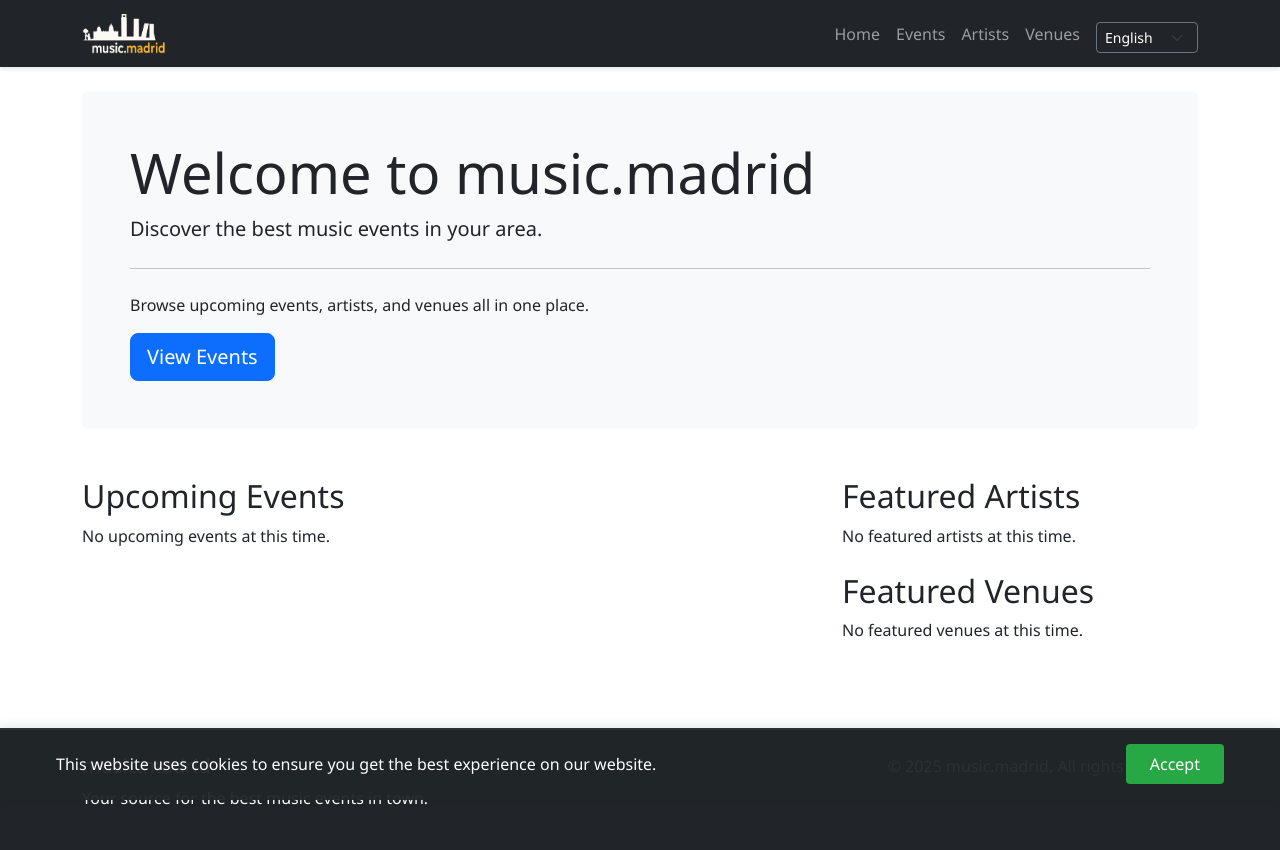
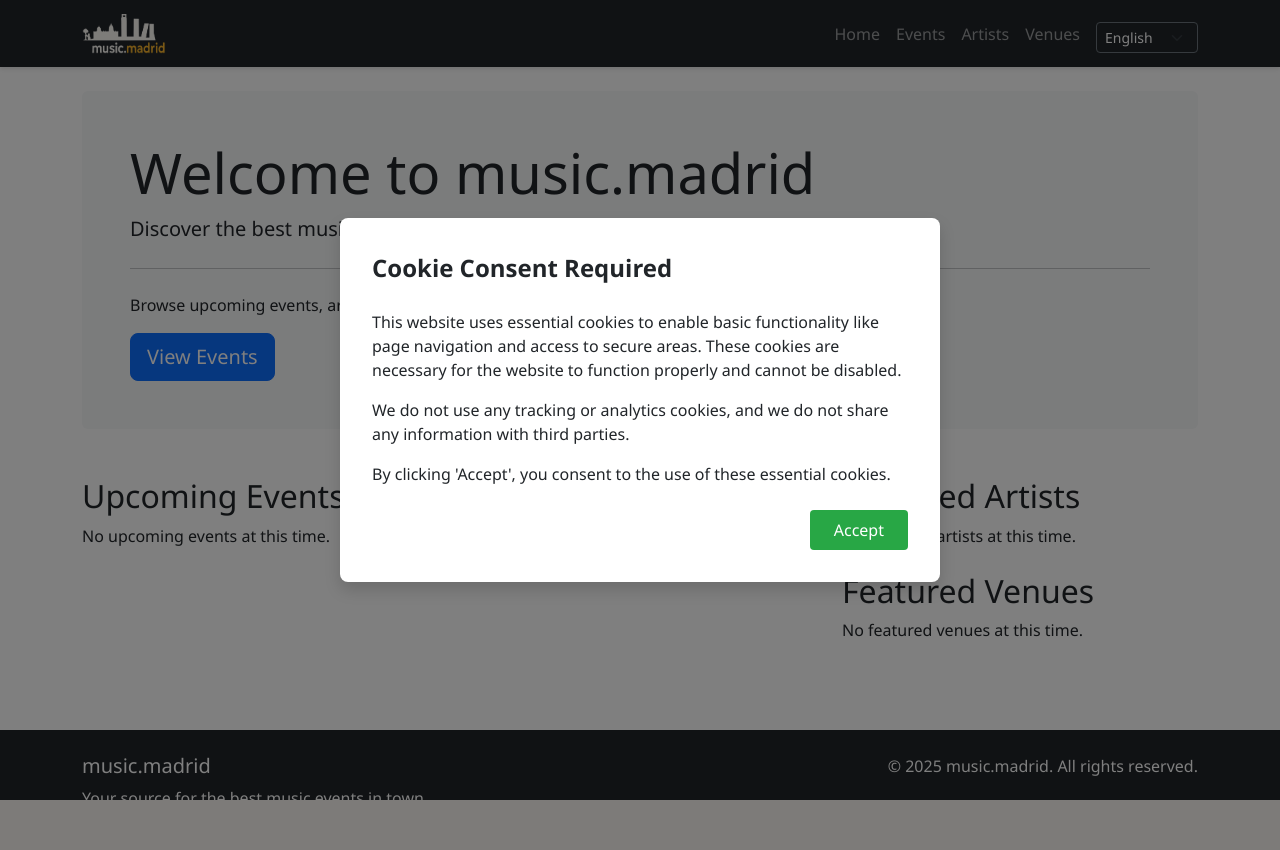
Before and after one commit to mangelajo/musicevents, a Django app: page / in a window 1280 px wide. After the commit the page ends 800 px from the top, so only its background shows below. Run offline with Django 5.2, Linux system fonts and the light colour scheme; data that the repository does not hold is empty.

Commit message:
Update cookie consent to modal dialog
- Convert cookie consent banner to modal dialog
- Block site interaction until cookies are accepted
- Update message to explain essential cookie usage
- Update Spanish translations

```diff
--- a/events/static/events/css/cookie-consent.css
+++ b/events/static/events/css/cookie-consent.css
@@ -1,31 +1,57 @@
-#cookie-consent-banner {
+#cookie-consent-overlay {
     display: none;
     position: fixed;
-    bottom: 0;
+    top: 0;
     left: 0;
     right: 0;
-    background: rgba(33, 37, 41, 0.95);
-    color: white;
-    padding: 1rem;
-    z-index: 1000;
-    box-shadow: 0 -2px 10px rgba(0, 0, 0, 0.1);
+    bottom: 0;
+    background: rgba(0, 0, 0, 0.5);
+    z-index: 1050;
 }
 
-#cookie-consent-banner .container {
-    display: flex;
-    justify-content: space-between;
-    align-items: center;
-    max-width: 1200px;
-    margin: 0 auto;
-    padding: 0 1rem;
+#cookie-consent-modal {
+    display: none;
+    position: fixed;
+    top: 50%;
+    left: 50%;
+    transform: translate(-50%, -50%);
+    background: white;
+    color: #212529;
+    padding: 2rem;
+    z-index: 1051;
+    border-radius: 0.5rem;
+    box-shadow: 0 0.5rem 1rem rgba(0, 0, 0, 0.15);
+    max-width: 600px;
+    width: 90%;
 }
 
-#cookie-consent-banner p {
-    margin: 0;
-    padding-right: 2rem;
+#cookie-consent-modal .modal-header {
+    margin-bottom: 1.5rem;
 }
 
-#cookie-consent-banner .btn-accept {
+#cookie-consent-modal .modal-title {
+    font-size: 1.5rem;
+    font-weight: 600;
+    margin: 0;
+    color: #212529;
+}
+
+#cookie-consent-modal .modal-body {
+    margin-bottom: 1.5rem;
+}
+
+#cookie-consent-modal p {
+    margin: 0 0 1rem 0;
+    line-height: 1.5;
+}
+
+#cookie-consent-modal .modal-footer {
+    display: flex;
+    justify-content: flex-end;
+    gap: 1rem;
+}
+
+#cookie-consent-modal .btn-accept {
     background-color: #28a745;
     color: white;
     border: none;
@@ -33,20 +59,23 @@
     border-radius: 0.25rem;
     cursor: pointer;
     transition: background-color 0.2s;
+    font-weight: 500;
 }
 
-#cookie-consent-banner .btn-accept:hover {
+#cookie-consent-modal .btn-accept:hover {
     background-color: #218838;
 }
 
+.cookie-consent-active {
+    overflow: hidden;
+}
+
 @media (max-width: 768px) {
-    #cookie-consent-banner .container {
-        flex-direction: column;
-        text-align: center;
+    #cookie-consent-modal {
+        padding: 1.5rem;
     }
 
-    #cookie-consent-banner p {
-        padding-right: 0;
-        margin-bottom: 1rem;
+    #cookie-consent-modal .modal-title {
+        font-size: 1.25rem;
     }
 }
--- a/events/static/events/js/cookie-consent.js
+++ b/events/static/events/js/cookie-consent.js
@@ -25,20 +25,52 @@ function getCookie(name) {
 
 function showCookieConsent() {
     if (!getCookie('cookieConsent')) {
-        const consentBanner = document.getElementById('cookie-consent-banner');
-        if (consentBanner) {
-            consentBanner.style.display = 'block';
+        const overlay = document.getElementById('cookie-consent-overlay');
+        const modal = document.getElementById('cookie-consent-modal');
+        const body = document.body;
+
+        if (overlay && modal) {
+            overlay.style.display = 'block';
+            modal.style.display = 'block';
+            body.classList.add('cookie-consent-active');
+
+            // Prevent scrolling on the background
+            body.style.overflow = 'hidden';
+
+            // Disable all interactive elements outside the modal
+            const interactiveElements = document.querySelectorAll('a, button, input, select, textarea');
+            interactiveElements.forEach(element => {
+                if (!modal.contains(element)) {
+                    element.setAttribute('tabindex', '-1');
+                    element.setAttribute('aria-hidden', 'true');
+                }
+            });
         }
     }
 }
 
 function acceptCookies() {
     setCookie('cookieConsent', 'accepted', 365);
-    const consentBanner = document.getElementById('cookie-consent-banner');
-    if (consentBanner) {
-        consentBanner.style.display = 'none';
+    const overlay = document.getElementById('cookie-consent-overlay');
+    const modal = document.getElementById('cookie-consent-modal');
+    const body = document.body;
+
+    if (overlay && modal) {
+        overlay.style.display = 'none';
+        modal.style.display = 'none';
+        body.classList.remove('cookie-consent-active');
+
+        // Re-enable scrolling
+        body.style.overflow = '';
+
+        // Re-enable all interactive elements
+        const interactiveElements = document.querySelectorAll('a, button, input, select, textarea');
+        interactiveElements.forEach(element => {
+            element.removeAttribute('tabindex');
+            element.removeAttribute('aria-hidden');
+        });
     }
 }
 
-// Show the cookie consent banner when the page loads
+// Show the cookie consent modal when the page loads
 document.addEventListener('DOMContentLoaded', showCookieConsent);
--- a/events/templates/events/base.html
+++ b/events/templates/events/base.html
@@ -79,9 +79,17 @@
     <script src="https://cdn.jsdelivr.net/npm/bootstrap@5.3.0-alpha1/dist/js/bootstrap.bundle.min.js"></script>
     <script src="{% static 'events/js/cookie-consent.js' %}"></script>
 
-    <div id="cookie-consent-banner">
-        <div class="container">
-            <p>{% trans "This website uses cookies to ensure you get the best experience on our website." %}</p>
+    <div id="cookie-consent-overlay"></div>
+    <div id="cookie-consent-modal">
+        <div class="modal-header">
+            <h2 class="modal-title">{% trans "Cookie Consent Required" %}</h2>
+        </div>
+        <div class="modal-body">
+            <p>{% trans "This website uses essential cookies to enable basic functionality like page navigation and access to secure areas. These cookies are necessary for the website to function properly and cannot be disabled." %}</p>
+            <p>{% trans "We do not use any tracking or analytics cookies, and we do not share any information with third parties." %}</p>
+            <p>{% trans "By clicking 'Accept', you consent to the use of these essential cookies." %}</p>
+        </div>
+        <div class="modal-footer">
             <button class="btn-accept" onclick="acceptCookies()">{% trans "Accept" %}</button>
         </div>
     </div>
```
Also changed, not shown: locale/es/LC_MESSAGES/django.po.
